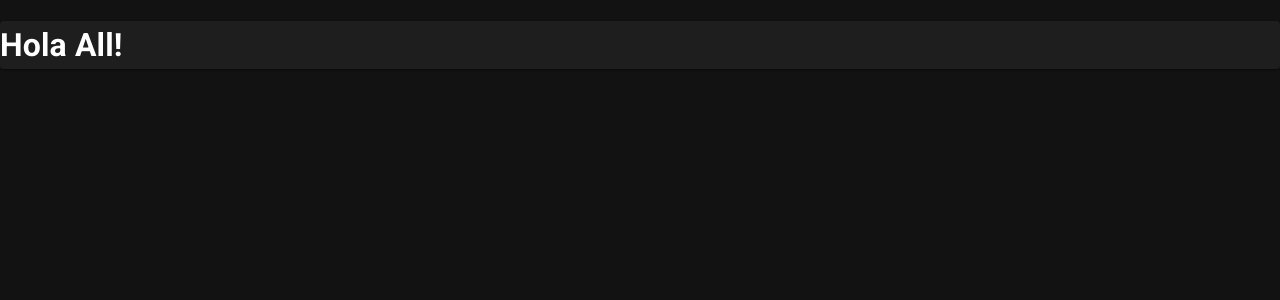
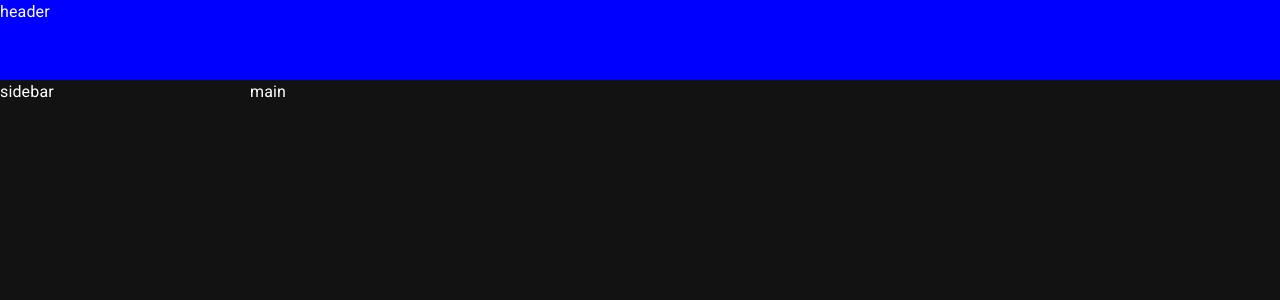
Before and after one commit to danielstephany/kanban, a React app: page / in a window 1280 px wide. Shown: the top 300 px of the page. Built offline with nearby package versions, Linux system fonts and the light colour scheme.

Commit message:
started work on dashboard layout

```diff
--- a/src/App.tsx
+++ b/src/App.tsx
@@ -1,15 +1,20 @@
 import React from 'react'
 import {Paper} from "@mui/material"
 import styled from 'styled-components'
+import KanbanDashboard from '@src/components/layouts/KanbanDashboard.tsx'
 
+const Header = styled.div`
+    background: blue;
+    height: 80px;
+`
 
 const App = () => {
     return (
-        <>
-            <Paper>
-                <h1>Hola All!</h1>
-            </Paper>
-        </>
+        <KanbanDashboard
+            header={<Header>header</Header>}
+            sidebar={"sidebar"}
+            main={"main"}
+        />
     )
 }
 
--- /dev/null
+++ b/src/components/layouts/KanbanDashboard.tsx
@@ -0,0 +1,39 @@
+import React from 'react'
+import styled from 'styled-components'
+
+const KanbanDashboardComp: React.ElementType = ({
+    className,
+    header,
+    main,
+    sidebar,
+}) => {
+    return (
+        <div className={className}>
+            <div className='kbd__header-slot'>{header}</div>
+            <div className='kbd__sidbar-slot'>{sidebar}</div>
+            <div className='kbd__main-slot'>{main}</div>
+        </div>
+    )
+}
+
+const KanbanDashboard = styled(KanbanDashboardComp)`
+    display: grid;
+    grid-template-columns: auto 1fr;
+    grid-template-rows: auto 1fr;
+    grid-template-areas:
+    "kbdHeader kbdHeader"
+    "kbdSidbar kbdMain";
+    min-height: 100dvh;
+    .kbd__header-slot {
+        grid-area: kbdHeader;
+    }
+    .kbd__sidbar-slot {
+        grid-area: kbdSidbar;
+        min-width: 250px;
+    }
+    .kbd__main-slot {
+        grid-area: kbdMain;
+    }
+`
+
+export default KanbanDashboard
```
